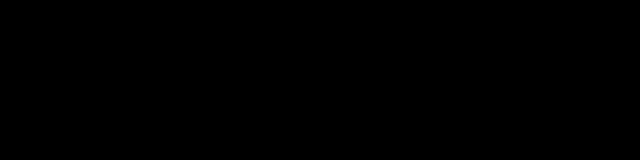
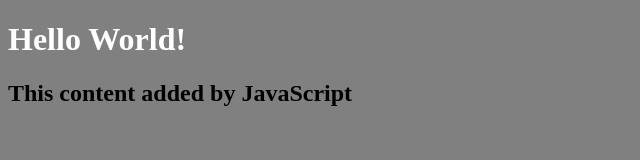
Before and after one commit to Eric-Nels/prep-final-project, a plain HTML site: page index.html in a window 1280 px wide. Shown: the whole page, without its empty margins (0-640 px from the left). Drawn offline with Linux system fonts and the light colour scheme.

Commit message:
add script.js, connect to index.html

```diff
--- a/index.html
+++ b/index.html
@@ -6,5 +6,6 @@
     </head>
     <body>
         <h1>Hello World!</h1>
+        <script src = "script.js"></script>
     </body>
 </html>
--- /dev/null
+++ b/script.js
@@ -0,0 +1,3 @@
+const h2 = document.createElement("h2");
+h2.textContent = "This content added by JavaScript";
+document.querySelector("body").appendChild(h2);
--- a/style.css
+++ b/style.css
@@ -1,3 +1,7 @@
 body {
-    background: black;
+    background: gray;
 }
+
+h1 {
+    color: white;
+}
```
